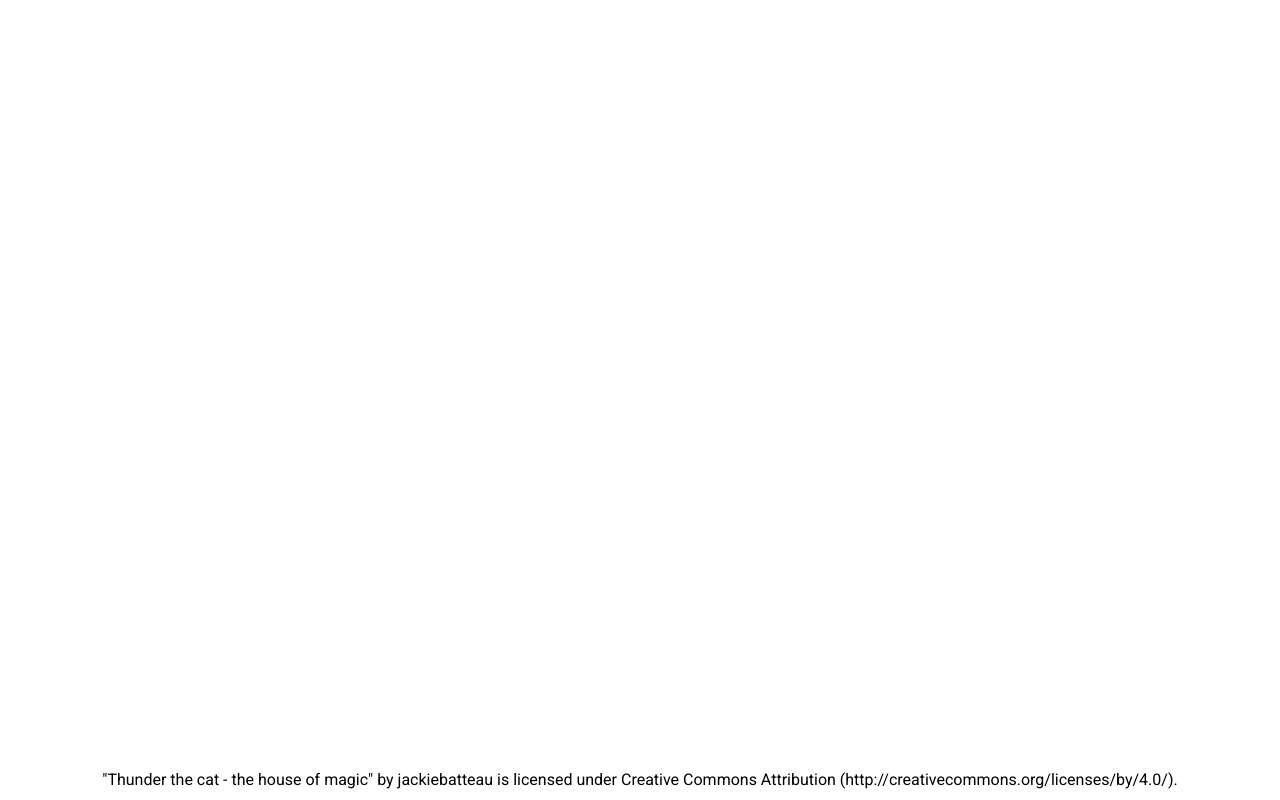
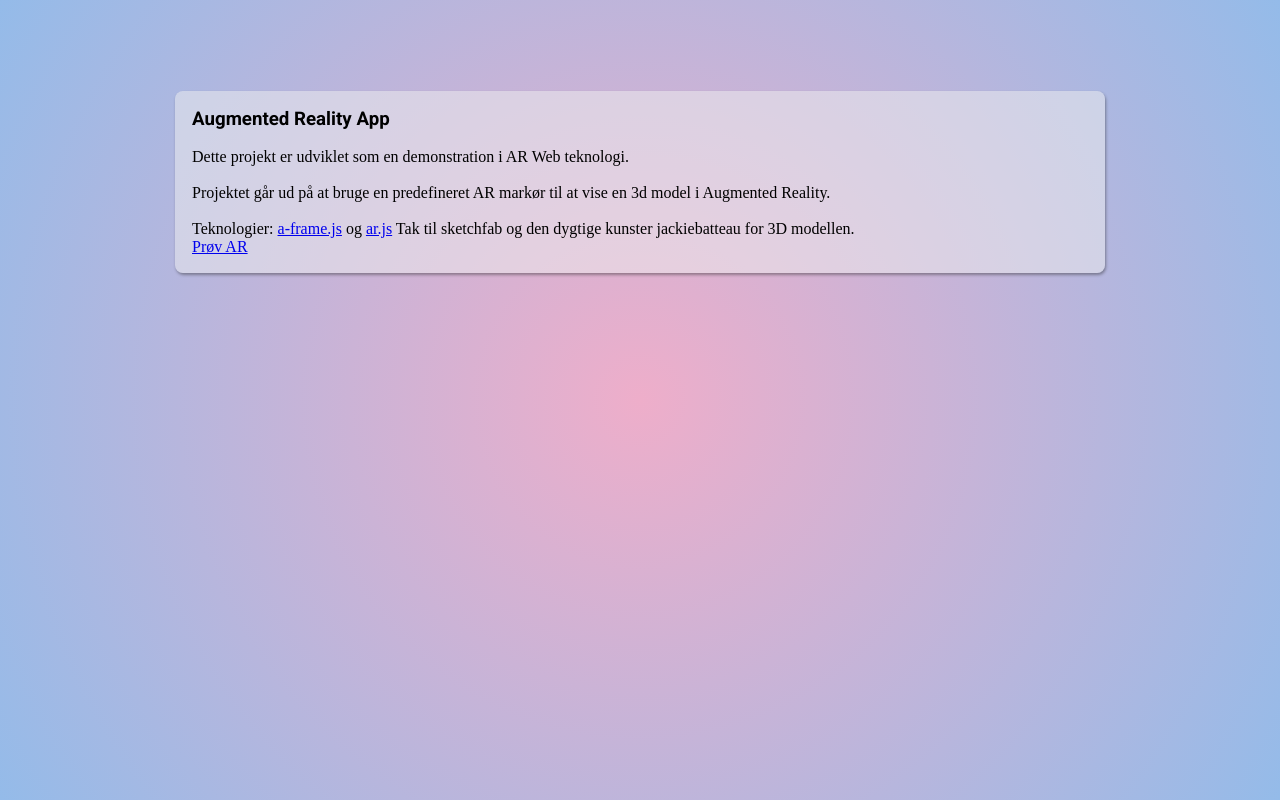
Before and after one commit to TCAA-Web/AR-Cat, a plain HTML site: page index.html in a window 1280 px wide. Drawn offline with Linux system fonts and the light colour scheme.

Commit message:
added landing page

```diff
--- a/index.html
+++ b/index.html
@@ -3,35 +3,25 @@
   <head>
     <meta charset="UTF-8" />
     <meta name="viewport" content="width=device-width, initial-scale=1.0" />
-    <title>AR-App</title>
+    <title>AR App</title>
     <link rel="stylesheet" href="styles/main.css" />
-    <script src="./scripts/main.js" defer></script>
-    <script src="https://aframe.io/releases/1.7.0/aframe.min.js"></script>
-    <script src="https://raw.githack.com/AR-js-org/AR.js/master/aframe/build/aframe-ar.js"></script>
-    <script src="https://cdn.jsdelivr.net/gh/c-frame/aframe-extras@7.6.0/dist/aframe-extras.min.js"></script>
   </head>
-  <body class="mainContainer">
-    <a-scene embedded arjs="detectionMode: mono_and_matrix; matrixCodeType: 4x4_BCH_13_5_5;">
-      <a-marker type="barcode" value="1">
-        <a-light a-light type="ambient" distance="1" color="#eee" position="1 2 1"> </a-light>
-        <a-light a-light type="point" distance="1" color="#efefef" position="0 5 0"> </a-light>
-        <a-entity animation-mixer="clip: idle" position="0 0 0" scale="50 50 50" gltf-model="#cat"></a-entity>
-        <a-entity
-          text="value: Kasper Frydensberg; color: #333333; width: 4; anchor: align"
-          position="-1.5 0.2 1"
-          scale="1.5 1.5 1.5"
-        ></a-entity>
-      </a-marker>
-      <a-assets>
-        <a-asset-item id="cat" src="./assets/thunder_the_cat_the_house_of_magic/scene.gltf"></a-asset-item>
-      </a-assets>
-      <a-entity camera></a-entity>
-    </a-scene>
-    <section id="banner" class="banner">
-      <p class="text">
-        "Thunder the cat - the house of magic" by jackiebatteau is licensed under Creative Commons Attribution
-        (http://creativecommons.org/licenses/by/4.0/).
-      </p>
-    </section>
+  <body>
+    <article class="landingBg">
+      <section class="containerRounded">
+        <h1 class="text">Augmented Reality App</h1>
+        <br />
+        <p>Dette projekt er udviklet som en demonstration i AR Web teknologi.</p>
+        <br />
+        <p>
+          Projektet går ud på at bruge en predefineret AR markør til at vise en 3d model i Augmented Reality.
+          <br /><br />
+          Teknologier: <a href="https://aframe.io">a-frame.js</a> og
+          <a href="https://ar-js-org.github.io/AR.js-Docs/">ar.js</a>
+          Tak til sketchfab og den dygtige kunster jackiebatteau for 3D modellen.
+        </p>
+        <a href="aframe.html">Prøv AR</a>
+      </section>
+    </article>
   </body>
 </html>
--- a/styles/main.scss
+++ b/styles/main.scss
@@ -23,7 +23,6 @@
   left: 0;
   background-color: white;
   width: 100%;
-  height: 42px;
   transition: all 1s ease;
 }
 
@@ -34,3 +33,23 @@
 .hidden {
   bottom: -120px;
 }
+
+.landingBg {
+  background: #eeaeca;
+  background: radial-gradient(circle, rgba(238, 174, 202, 1) 0%, rgba(148, 187, 233, 1) 100%);
+  width: 100%;
+  height: 100vh;
+}
+
+.containerRounded {
+  border: solid 1px transparent;
+  border-radius: 8px;
+  background-color: rgba(240, 240, 240, 0.5);
+  padding: 16px;
+  margin: auto;
+  display: flex;
+  flex-direction: column;
+  box-shadow: 1px 2px 3px rgba(33, 33, 33, 0.4);
+  width: 70%;
+  transform: translateY(50%);
+}
```
Also changed, not shown: aframe.html (added, +37 -0 lines), styles/main.css.
